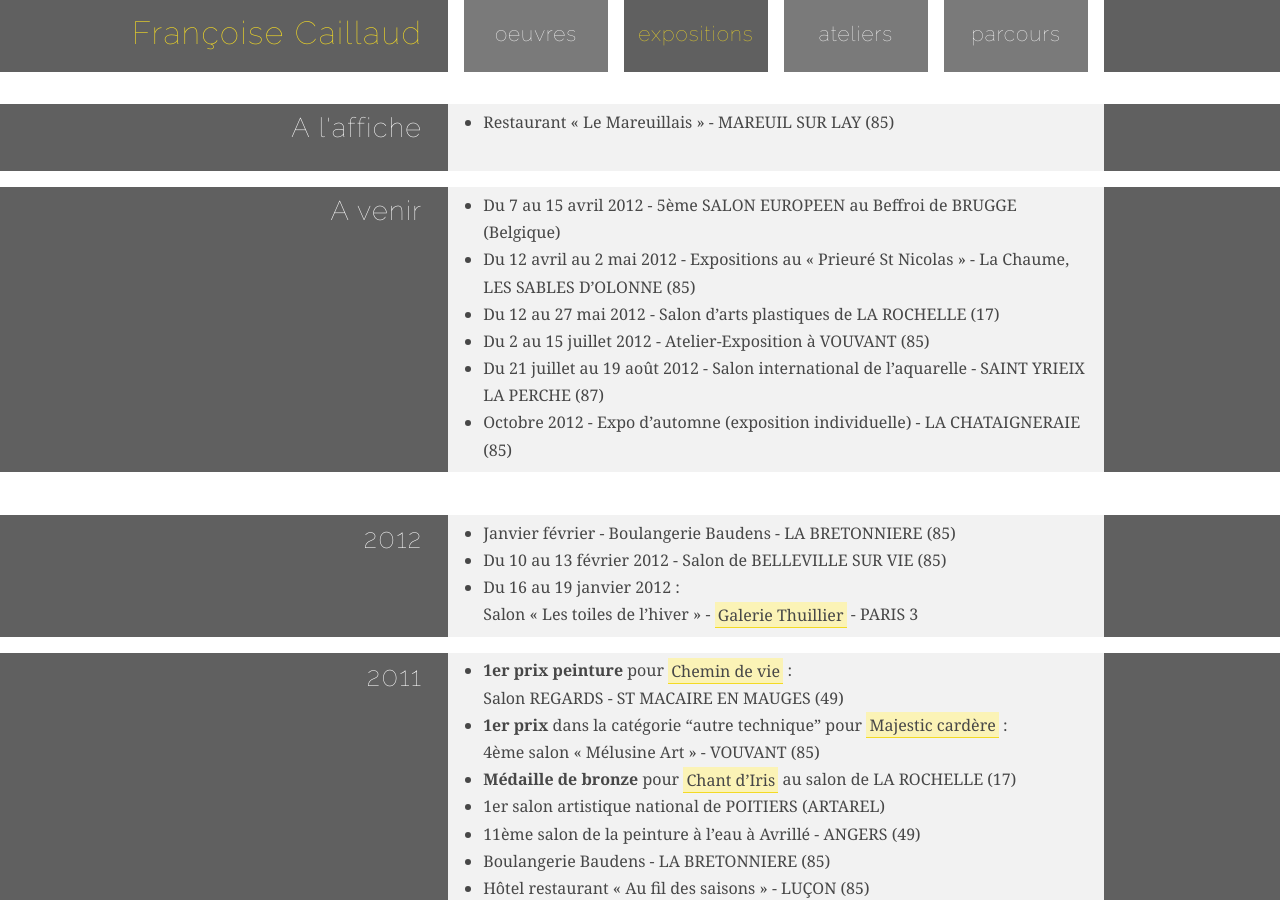
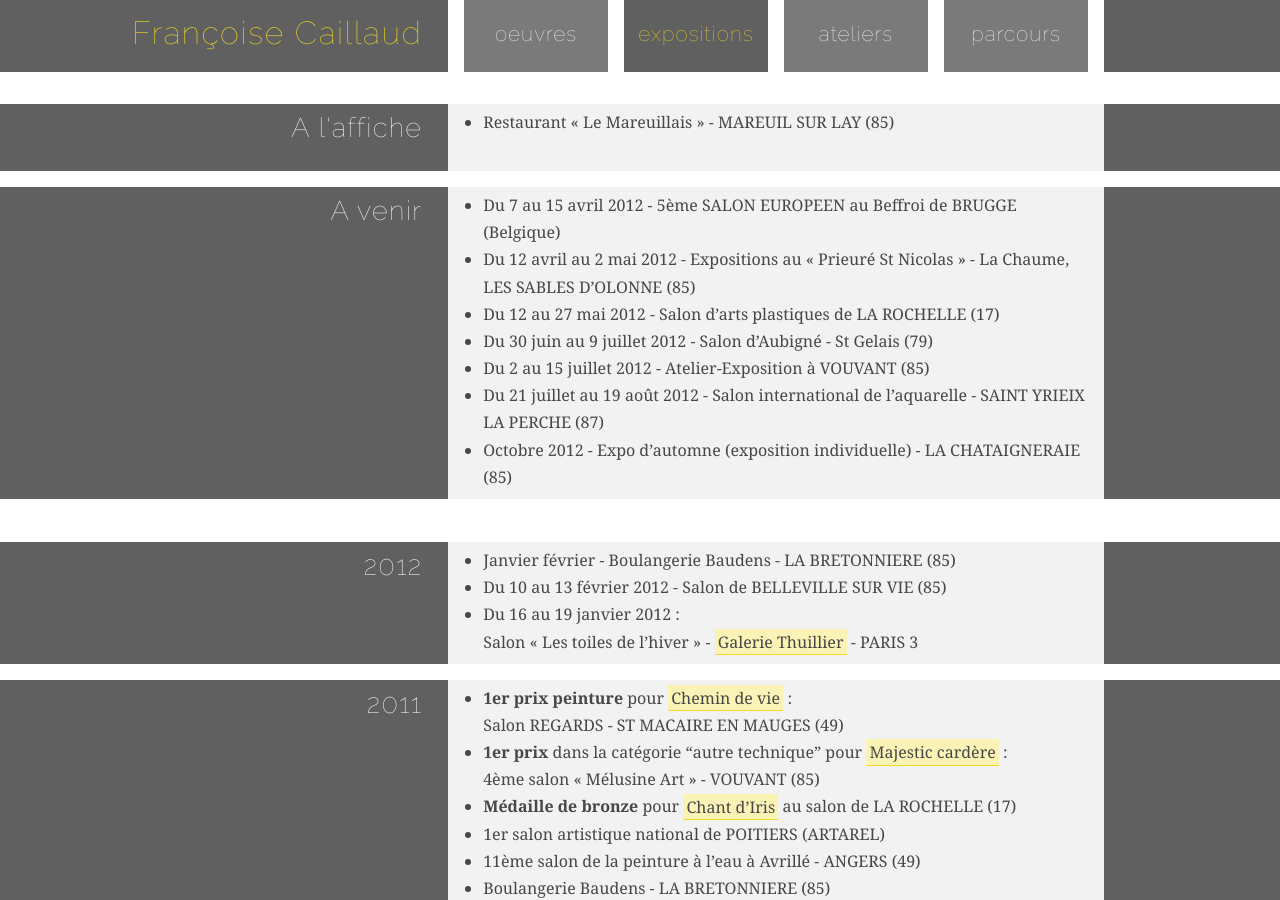
Before and after one commit to farnoux/fcaillaud.fr, a Jekyll site: the page built from expositions/index.html, in a window 1280 px wide and 900 px high. Built offline with Jekyll 4.4.1, drawn with Linux system fonts in a browser that asks for light colours.

Commit message:
Nouvelle expo.

```diff
--- a/_includes/expositions/soon.md
+++ b/_includes/expositions/soon.md
@@ -2,6 +2,7 @@
 * Du 7 au 15 avril 2012 - 5ème SALON EUROPEEN au Beffroi de BRUGGE (Belgique)
 * Du 12 avril au 2 mai 2012 - Expositions au « Prieuré St Nicolas » - La Chaume, LES SABLES D'OLONNE (85)
 * Du 12 au 27 mai 2012 - Salon d’arts plastiques de LA ROCHELLE (17)
+* Du 30 juin au 9 juillet 2012 - Salon d’Aubigné - St Gelais (79)
 * Du 2 au 15 juillet 2012 - Atelier-Exposition à VOUVANT (85)
 * Du 21 juillet au 19 août 2012 - Salon international de l'aquarelle - SAINT YRIEIX LA PERCHE (87)
 * Octobre 2012 - Expo d’automne (exposition individuelle) - LA CHATAIGNERAIE (85)
```
